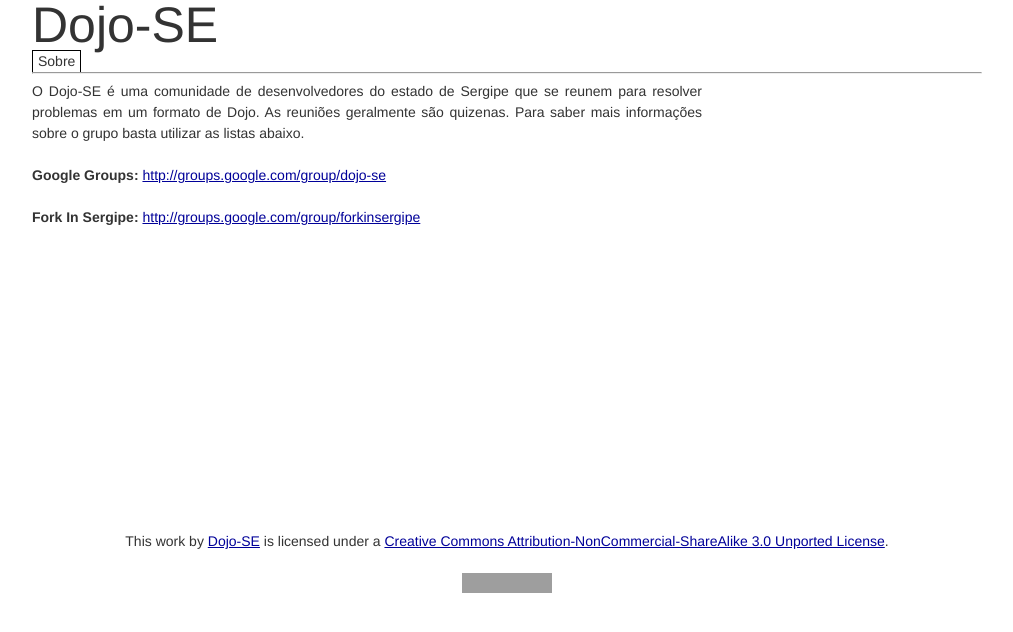
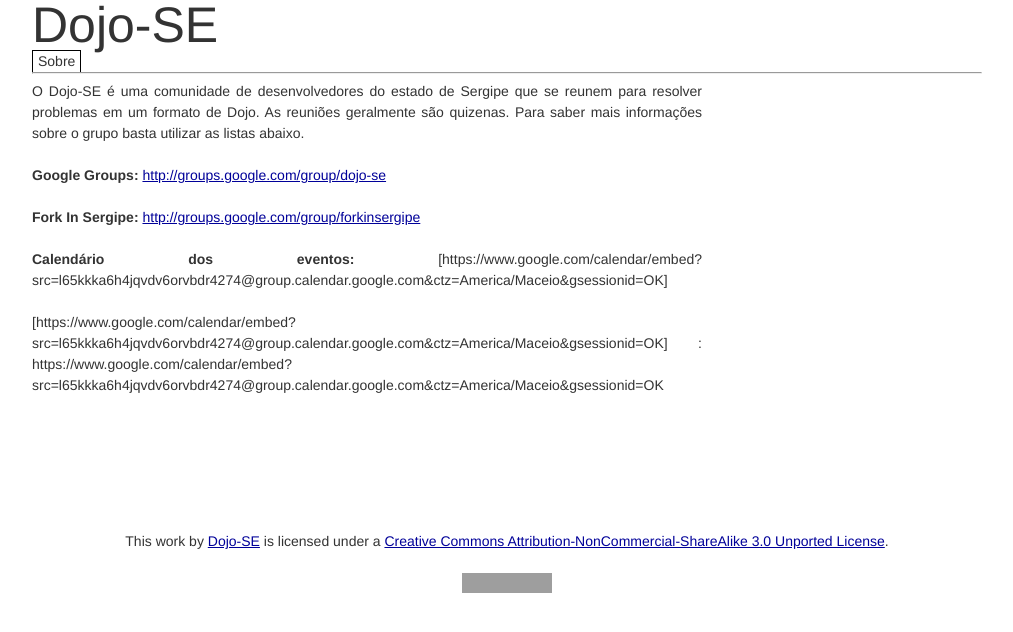
Before and after one commit to dojo-se/dojo-se.github.com, a Jekyll site: the page built from index.markdown, in a window 1280 px wide. Shown: the top 632 px of the page, without its empty margins (133-1146 px from the left). Built offline with Jekyll 4.4.1, drawn with Linux system fonts in a browser that asks for light colours; grey boxes are pictures that could not be loaded.

Commit message:
Adicionando o link do google calendar

```diff
--- a/index.markdown
+++ b/index.markdown
@@ -12,6 +12,10 @@
 
 **Fork In Sergipe:** [http://groups.google.com/group/forkinsergipe]
 
+**Calendário dos eventos:** [https://www.google.com/calendar/embed?src=l65kkka6h4jqvdv6orvbdr4274@group.calendar.google.com&ctz=America/Maceio&gsessionid=OK]
+
 [http://groups.google.com/group/dojo-se]: http://groups.google.com/group/dojo-se
 
 [http://groups.google.com/group/forkinsergipe]: http://groups.google.com/group/forkinsergipe
+
+[https://www.google.com/calendar/embed?src=l65kkka6h4jqvdv6orvbdr4274@group.calendar.google.com&ctz=America/Maceio&gsessionid=OK] : https://www.google.com/calendar/embed?src=l65kkka6h4jqvdv6orvbdr4274@group.calendar.google.com&ctz=America/Maceio&gsessionid=OK
```
